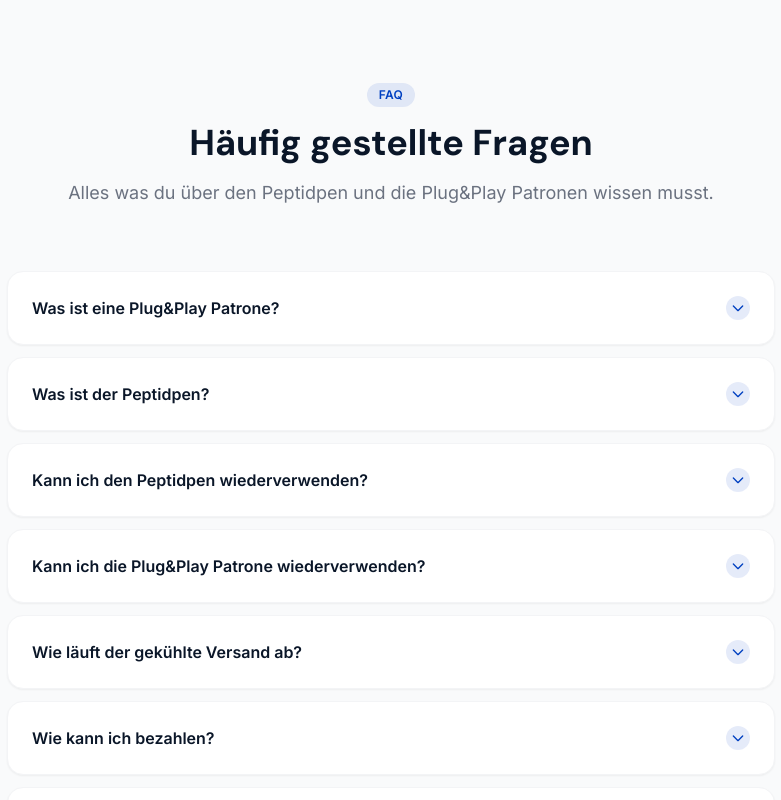
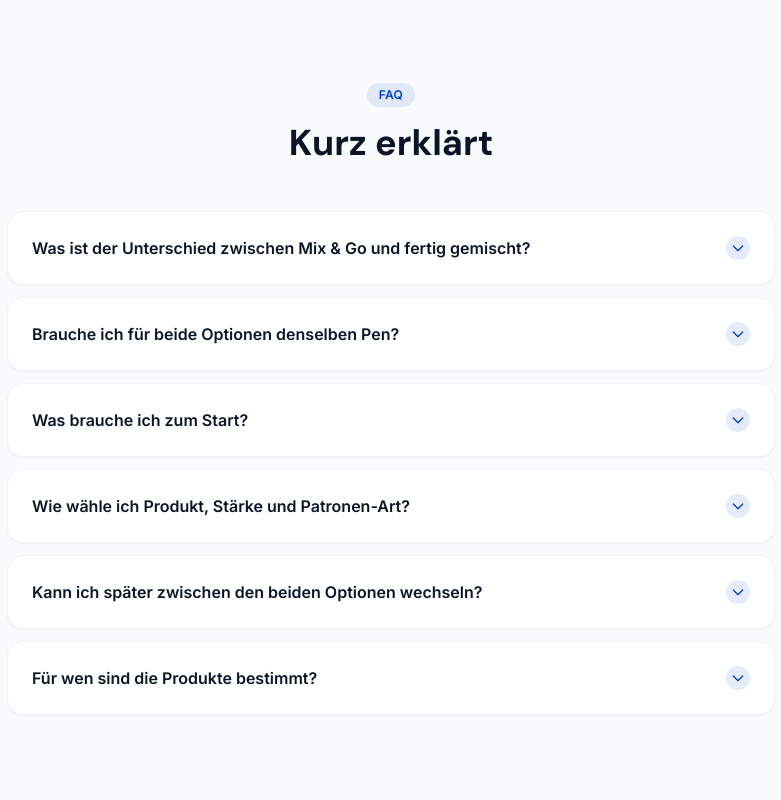
Before and after one commit to research369/peptidpen, a React (Vite) app: page / in a window 1280 px wide. Shown: the part 7460-8260 px from the top of the page, without its empty margins (249-1030 px from the left). Built offline with nearby package versions, Linux system fonts and the light colour scheme; no server answers.

Commit message:
Position Mix & Go and ready-mixed cartridges equally

```diff
--- a/src/components/FaqSection.tsx
+++ b/src/components/FaqSection.tsx
@@ -2,45 +2,28 @@ import { useState } from "react";
 
 const faqs = [
   {
-    q: "Was ist eine Plug&Play Patrone?",
-    a: "Die Plug&Play Patrone ist eine fertig gemischte 3-ml-Glaspatrone mit einem Peptid in optimaler Konzentration — direkt einsatzbereit, ohne Mischen, ohne Rechnen, ohne Fehler. Einfach in den Forscherpen einsetzen und sofort anwenden. Kein Bacteriostatic Water, keine Spritzen zum Mischen, kein Aufwand. Die Plug&Play Patrone ist kompatibel ausschließlich mit dem 369 Research Forscherpen.",
+    q: "Was ist der Unterschied zwischen Mix & Go und fertig gemischt?",
+    a: "Bei Mix & Go mischst du die Patrone selbst an. Die fertig gemischte Patrone wird vorbereitet geliefert und kann direkt in den Pen eingesetzt werden.",
   },
   {
-    q: "Was ist der Peptidpen?",
-    a: "Der Peptidpen (offiziell: 369 Research Forscherpen) ist ein wiederverwendbarer, präzisionsgefertigter Injektionspen speziell für Plug&Play Patronen. Er ist kompatibel mit allen 369 Research Plug&Play Patronen und ermöglicht eine reproduzierbare, präzise Dosierung ohne die übliche Vorbereitung mit Vials, Spritzen und Bacteriostatic Water.",
+    q: "Brauche ich für beide Optionen denselben Pen?",
+    a: "Ja. Der 369 Research Pen ist wiederverwendbar. Du wechselst nur die passende Patrone.",
   },
   {
-    q: "Kann ich den Peptidpen wiederverwenden?",
-    a: "Ja — der Forscherpen ist vollständig wiederverwendbar. Er wurde für den dauerhaften Einsatz konzipiert. Nach Verbrauch einer Plug&Play Patrone wird diese einfach ausgetauscht und eine neue Plug&Play Patrone eingesetzt. Der Pen selbst ist langlebig und muss nur einmalig erworben werden.",
+    q: "Was brauche ich zum Start?",
+    a: "Du brauchst den wiederverwendbaren Pen und eine passende Patrone. Beim Produkt wählst du Mix & Go oder fertig gemischt.",
   },
   {
-    q: "Kann ich die Plug&Play Patrone wiederverwenden?",
-    a: "Nein — die Plug&Play Patronen sind Einwegprodukte und für den einmaligen Gebrauch bestimmt. Jede Plug&Play Patrone enthält eine definierte Menge eines Peptids in fertiger Lösung. Nach vollständiger Verwendung wird die leere Plug&Play Patrone entsorgt und durch eine neue ersetzt.",
+    q: "Wie wähle ich Produkt, Stärke und Patronen-Art?",
+    a: "Wähle auf dieser Seite zuerst das Produkt. Im 369 Research Shop wählst du danach die verfügbare Stärke und die gewünschte Patronen-Art.",
   },
   {
-    q: "Wie läuft der gekühlte Versand ab?",
-    a: "Alle Bestellungen werden versichert über DHL in professionellen Styropor-Thermoboxen mit über 3 cm Wandstärke versendet. Die Boxen sind mit mehreren ICE Packs gefüllt und befinden sich zusätzlich in einem stabilen Außenkarton — so bleibt die Kühlkette auch bei längeren Lieferzeiten oder Sommerhitze zuverlässig erhalten. Die Lieferzeit beträgt 2–3 Werktage nach Bestellung.",
-  },
-  {
-    q: "Wie kann ich bezahlen?",
-    a: "Folgende Zahlungsmethoden werden akzeptiert: Banküberweisung (SEPA, innerhalb Deutschlands und der EU), Sofortüberweisung, Kreditkarte (bis 500 €), Kryptowährungen sowie internationale Überweisungen via Wise (außerhalb SEPA). Alle Zahlungsdetails werden beim Checkout angezeigt.",
+    q: "Kann ich später zwischen den beiden Optionen wechseln?",
+    a: "Ja. Der Pen bleibt derselbe. Bei jeder neuen Bestellung kannst du erneut zwischen Mix & Go und fertig gemischt wählen.",
   },
   {
     q: "Für wen sind die Produkte bestimmt?",
-    a: "Alle Produkte von 369 Research sind ausschließlich für Forschungszwecke bestimmt (Research Use Only / RUO). Sie sind nicht zur menschlichen Anwendung vorgesehen. Der Kauf setzt voraus, dass du volljährig bist und die Produkte ausschließlich zu Forschungszwecken verwendest.",
-  },
-  {
-    q: "Wie bestelle ich eine Plug&Play Patrone?",
-    a: "Alle Plug&Play Patronen sind direkt im 369 Research Shop auf 369research.eu erhältlich. Wähle dein gewünschtes Peptid auf dieser Seite aus und klicke auf 'Als Plug&Play Patrone bestellen' — du wirst direkt zur Produktseite weitergeleitet.",
-  },
-  {
-    q: "Wo kann ich den Forscherpen kaufen?",
-    a: "Den Forscherpen gibt es ausschließlich im 369 Research Shop. Klicke auf den 'Pen kaufen' Button oben auf dieser Seite — du wirst direkt zur Plug&Play Seite weitergeleitet.",
-  },
-
-  {
-    q: "Kann ich verschiedene Peptide im selben Pen verwenden?",
-    a: "Ja, der Pen ist mit allen 369 Research Plug&Play Patronen kompatibel. Plug&Play Patronen können gewechselt werden. Es wird empfohlen, den Pen zwischen verschiedenen Peptiden zu reinigen. Plug&Play Patronen verschiedener Peptide sollten nicht gemischt oder kombiniert werden.",
+    a: "Alle Produkte sind ausschließlich für Forschungszwecke bestimmt (Research Use Only) und nicht zur menschlichen Anwendung vorgesehen.",
   },
 ];
 
@@ -50,35 +33,27 @@ export default function FaqSection() {
   return (
     <section className="py-20 md:py-28 bg-gray-50" id="faq">
       <div className="container mx-auto px-4">
-        <div className="text-center mb-16">
+        <div className="text-center mb-12">
           <span className="badge badge-blue mb-4">FAQ</span>
-          <h2 className="section-title text-brand-dark mb-4">
-            Häufig gestellte Fragen
-          </h2>
-          <p className="section-subtitle mx-auto text-center">
-            Alles was du über den Peptidpen und die Plug&amp;Play Patronen wissen musst.
-          </p>
+          <h2 className="section-title text-brand-dark mb-4">Kurz erklärt</h2>
         </div>
 
         <div className="max-w-3xl mx-auto space-y-3">
-          {faqs.map((faq, i) => (
-            <div
-              key={i}
-              className="bg-white rounded-2xl border border-gray-100 overflow-hidden shadow-sm"
-            >
+          {faqs.map((faq, index) => (
+            <div key={faq.q} className="bg-white rounded-2xl border border-gray-100 overflow-hidden shadow-sm">
               <button
-                onClick={() => setOpenIndex(openIndex === i ? null : i)}
+                onClick={() => setOpenIndex(openIndex === index ? null : index)}
                 className="w-full flex items-center justify-between p-6 text-left hover:bg-gray-50 transition-colors duration-150"
-                aria-expanded={openIndex === i}
+                aria-expanded={openIndex === index}
               >
                 <span className="font-semibold text-brand-dark pr-4">{faq.q}</span>
-                <span className={`flex-shrink-0 w-6 h-6 flex items-center justify-center rounded-full bg-brand-blue/10 text-brand-blue transition-transform duration-200 ${openIndex === i ? "rotate-180" : ""}`}>
+                <span className={`flex-shrink-0 w-6 h-6 flex items-center justify-center rounded-full bg-brand-blue/10 text-brand-blue transition-transform duration-200 ${openIndex === index ? "rotate-180" : ""}`}>
                   <svg className="w-4 h-4" fill="none" viewBox="0 0 24 24" stroke="currentColor">
                     <path strokeLinecap="round" strokeLinejoin="round" strokeWidth={2} d="M19 9l-7 7-7-7" />
                   </svg>
                 </span>
               </button>
-              {openIndex === i && (
+              {openIndex === index && (
                 <div className="px-6 pb-6 text-gray-600 text-sm leading-relaxed border-t border-gray-100 pt-4">
                   {faq.a}
                 </div>
```
